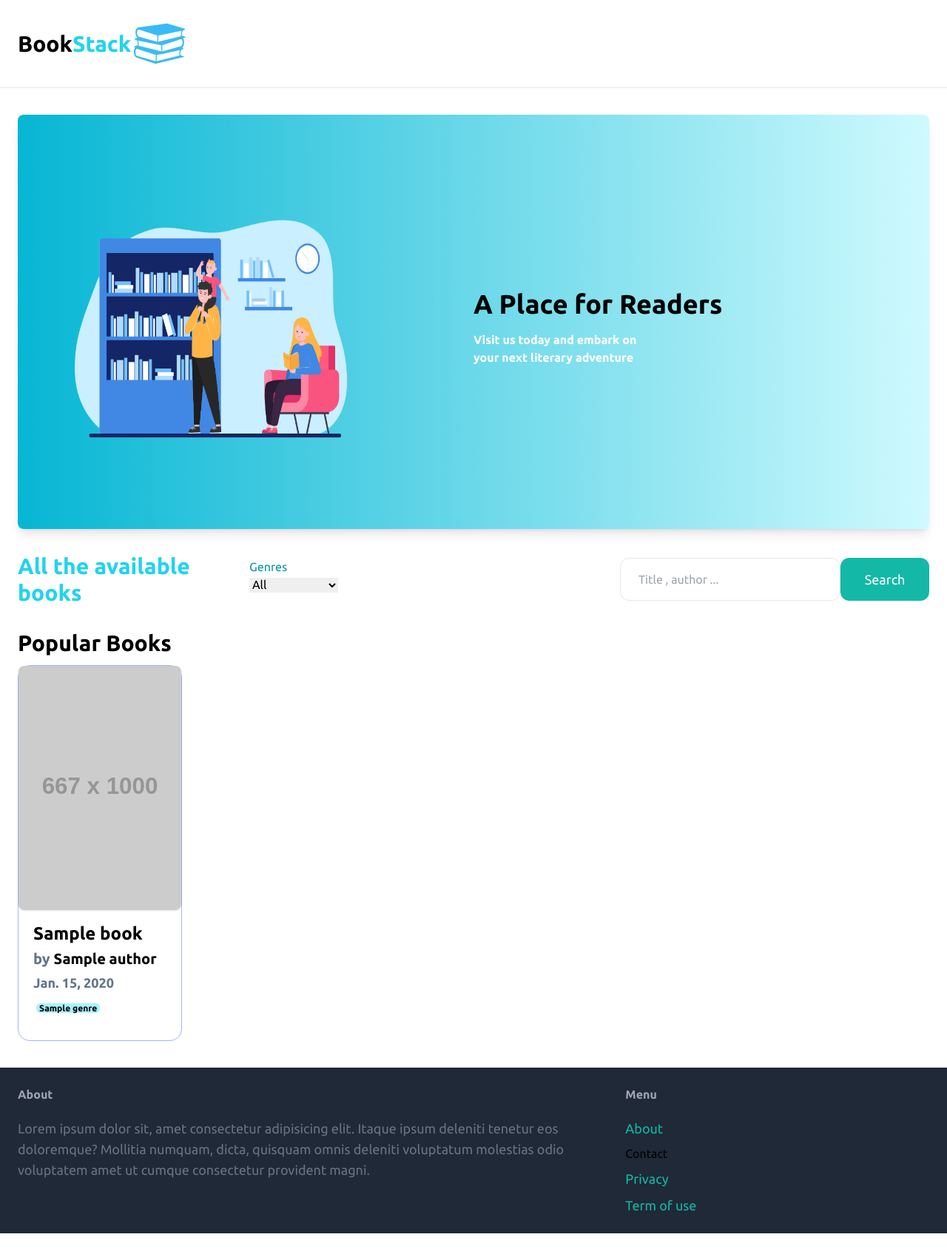
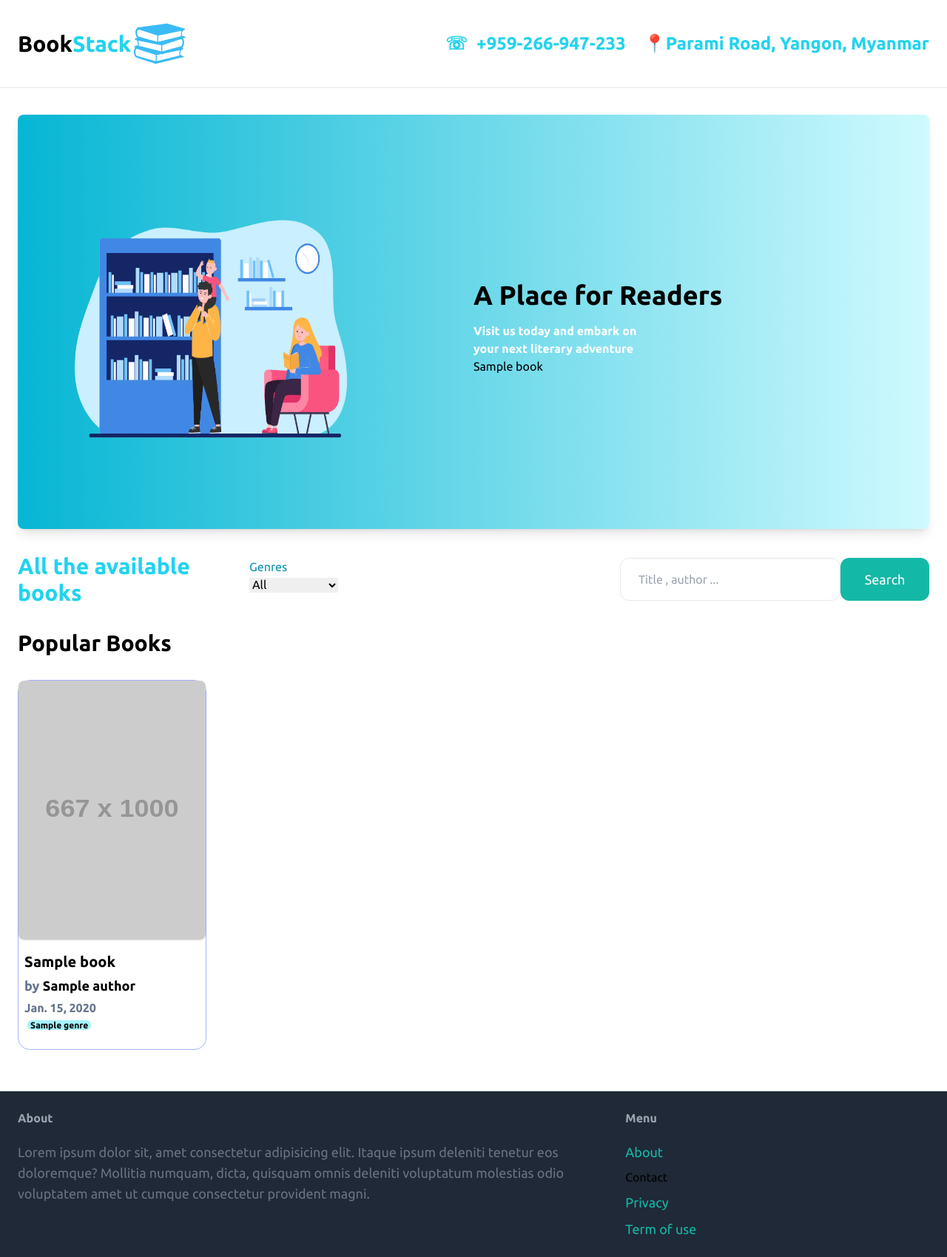
Before and after one commit to KaungMinSett/library_management, a Django app: page / in a window 1280 px wide. Shown: the whole page at 74% size. Before the commit the page ends 1667 px from the top, so only its background shows below. Run offline with Django 5.2, Linux system fonts and the light colour scheme; tables that the repository leaves empty hold one stand-in row (values such as "Sample post"); grey boxes labelled with a size stand in for pictures from a placeholder-image service; some libraries are stand-ins or nearby versions.

Commit message:
card style change and ph,address added

```diff
--- a/library/templates/base.html
+++ b/library/templates/base.html
@@ -8,6 +8,7 @@
     <title>{% block title %}{% endblock %} | BookStack</title>
     <link rel="preconnect" href="https://fonts.googleapis.com">
     <link rel="preconnect" href="https://fonts.gstatic.com" crossorigin>
+    <link rel= "stylesheet" href= "https://maxst.icons8.com/vue-static/landings/line-awesome/font-awesome-line-awesome/css/all.min.css" >
     <link href="https://fonts.googleapis.com/css2?family=Ubuntu:ital,wght@0,300;0,400;0,500;0,700;1,300;1,400;1,500;1,700&display=swap" rel="stylesheet">
     <style>
         * {
@@ -68,7 +69,7 @@
 
 </head>
 <body
-    style="scrollbar-width:none;" !important
+    style="scrollbar-width:none;"
 >
     <nav class="px-6 py-6 flex justify-between items-center border-b border-gray-200">
         <a href="{%url 'library:index'  %}" class="flex flex-row justify-items-center items-center text-3xl font-semibold grow-animate">
@@ -77,8 +78,9 @@
             {% load static %}
             <img src="{% static 'stack.svg' %}" class="w-[70px] h-[70px] grow-animate">
         </a>
-        <div class="space-x-6">
-
+        <div class="space-x-6 flex justify-center items-center">
+           <p class='text-2xl text-cyan-400 font-bold'><span class='mr-3'>&#9743;</span>+959-266-947-233</p>
+           <p class='text-2xl text-cyan-400 font-bold'>&#x1F4CD;Parami Road, Yangon, Myanmar</p>
         </div>
     </nav>
     <div class="px-6 py-6">
--- a/library/templates/books.html
+++ b/library/templates/books.html
@@ -13,6 +13,13 @@
     <h2 class='text-4xl font-bold animate-typing my-4 grow-animate'>A Place for Readers<h2>
     <p class='max-w-[250px] text-white font-bold grow-animate'>Visit us today and embark
       on your next literary adventure</p>
+  </div>
+  <div>
+    {% for book in latest_books %}
+    <div>
+      {{book.title}}
+    </div>
+    {% endfor%}
   </div>
  </div>
 </div>
@@ -41,24 +48,24 @@
 </div>
 
 {% if popular_books %}
-<h1 class='mt-4 font-bold text-start text-3xl'>Popular Books</h1>
+<h1 class='mt-8 font-bold text-start text-3xl'>Popular Books</h1>
 
-<div class='my-3 flex flex-row gap-4 overflow-x-scroll'
+<div class='my-8 flex flex-row gap-4 overflow-x-scroll'
 style='scrollbar-width:none'
 
 >
 
 
 {% for book in popular_books %}
-<a class="min-w-[60vw] sm:min-w-[30vw] md:min-w-[26vw] lg:min-w-[16vw] border border-indigo-300 rounded-2xl hover:shadow-xl hover:shadow-indigo-80 flex flex-col items-start appear-animate"
+<a class="min-w-[60vw] sm:min-w-[30vw] md:min-w-[26vw] lg:min-w-[16vw] border border-indigo-300 rounded-2xl hover:shadow-xl hover:shadow-indigo-80 flex flex-col items-start appear-animate max-h-[500px]"
     href={%url 'library:book_detail' book.id %}>
-    <img src={{'https://fakeimg.pl/667x1000/cc6600'}} class="shadow rounded-lg overflow-hidden  w-full max-h-[330px]" >
+    <img src={{'https://fakeimg.pl/667x1000/cc6600'}} class="shadow rounded-lg overflow-hidden  w-full max-h-[380px]" >
     <div class="my-4">
-        <div class='mx-5 '>
-          <h1 class='mb-1 text-2xl font-bold'>{{book.title}}</h1>
-          <h3 class='mb-1 text-xl text-slate-500 font-semibold'>by <span class='text-black'>{{book.author.name}}</span> </h3>
-          <h4 class='mb-1 text-lg text-slate-500 font-semibold'>{{book.publication_date}}</h4>
-          <h4 class="mb-4 font-bold text-xl">
+        <div class='mx-2'>
+          <h1 class='mb-1 text-xl font-bold'>{{book.title}}</h1>
+          <h3 class='mb-1 text-lg text-slate-500 font-semibold'>by <span class='text-black'>{{book.author.name}}</span> </h3>
+          <h4 class='mb-1 text-small text-slate-500 font-semibold'>{{book.publication_date}}</h4>
+          <h4 class="mb-2 font-bold text-xs">
 
                   {% for genre in book.genre.all %}
                       <span class="text-sky bg-cyan-200 rounded-md text-xs px-1 mx-1">
@@ -70,10 +77,6 @@
 
 
         </div>
-
-        {% comment %} <div class="mt-5">
-            <button type="button" class="inline-flex items-center rounded-md border border-transparent bg-gray-800 px-3 py-2 text-sm font-medium leading-4 text-white shadow-sm hover:bg-gray-900">Add to bucket</button>
-        </div> {% endcomment %}
     </div>
 </a>
 
@@ -82,24 +85,24 @@
 </div>
 {% endif %}
 {%if fantasy_adventure %}
-<h1 class='mt-4 font-bold text-start text-3xl'>Fantasy & Adventure</h1>
+<h1 class='mt-8 font-bold text-start text-3xl'>Fantasy & Adventure</h1>
 
-<div class='my-3 flex flex-row gap-4 overflow-x-scroll'
+<div class='my-8 flex flex-row gap-4 overflow-x-scroll'
 style='scrollbar-width:none'
 
 >
 
 
 {% for book in fantasy_adventure %}
-<a class="min-w-[60vw] sm:min-w-[30vw] md:min-w-[26vw] lg:min-w-[16vw] border border-indigo-300 rounded-2xl hover:shadow-xl hover:shadow-indigo-80 flex flex-col items-start"
+<a class="min-w-[60vw] sm:min-w-[30vw] md:min-w-[26vw] lg:min-w-[16vw] border border-indigo-300 rounded-2xl hover:shadow-xl hover:shadow-indigo-80 flex flex-col items-start appear-animate max-h-[500px]"
     href={%url 'library:book_detail' book.id %}>
-    <img src={{'https://fakeimg.pl/667x1000/cc6600'}} class="shadow rounded-lg overflow-hidden  w-full max-h-[270px]" >
-    <div class="my-4 mx-4 ">
-        <div class='mx-5 '>
-          <h1 class='mb-4 text-2xl font-bold'>{{book.title}}</h1>
-          <h3 class='mb-4 text-xl text-slate-500 font-semibold'>by <span class='text-black'>{{book.author.name}}</span> </h3>
-          <h4 class='mb-4 text-lg text-slate-500 font-semibold'>{{book.publication_date}}</h4>
-          <h4 class="font-bold text-xl">
+    <img src={{'https://fakeimg.pl/667x1000/cc6600'}} class="shadow rounded-lg overflow-hidden  w-full max-h-[380px]" >
+    <div class="my-4">
+        <div class='mx-2'>
+          <h1 class='mb-1 text-xl font-bold'>{{book.title}}</h1>
+          <h3 class='mb-1 text-lg text-slate-500 font-semibold'>by <span class='text-black'>{{book.author.name}}</span> </h3>
+          <h4 class='mb-1 text-small text-slate-500 font-semibold'>{{book.publication_date}}</h4>
+          <h4 class="mb-2 font-bold text-xs">
 
                   {% for genre in book.genre.all %}
                       <span class="text-sky bg-cyan-200 rounded-md text-xs px-1 mx-1">
@@ -111,10 +114,6 @@
 
 
         </div>
-
-        {% comment %} <div class="mt-5">
-            <button type="button" class="inline-flex items-center rounded-md border border-transparent bg-gray-800 px-3 py-2 text-sm font-medium leading-4 text-white shadow-sm hover:bg-gray-900">Add to bucket</button>
-        </div> {% endcomment %}
     </div>
 </a>
 
@@ -124,51 +123,19 @@
 {% endif %}
 {% if action_drama %}
 
-<h1 class='mt-4 font-bold text-start text-3xl'>Action & Drama</h1>
-<div class='my-3 flex flex-row gap-4 overflow-x-scroll' style='scrollbar-width:none'>
+<h1 class='mt-8 font-bold text-start text-3xl'>Action & Drama</h1>
+<div class='my-8 flex flex-row gap-4 overflow-x-scroll' style='scrollbar-width:none'>
 
   {% for book in action_drama %}
-  <a class="min-w-[60vw] sm:min-w-[30vw] md:min-w-[26vw] lg:min-w-[16vw] border border-indigo-300 rounded-2xl hover:shadow-xl hover:shadow-indigo-80 flex flex-col items-start book-card"
-      href={%url 'library:book_detail' book.id %}>
-      <img src={{'https://fakeimg.pl/667x1000/cc6600'}} class="shadow rounded-lg overflow-hidden  w-full max-h-[270px]" >
-      <div class="my-4 mx-4 ">
-          <div class='mx-5 '>
-            <h1 class='mb-4 text-2xl font-bold'>{{book.title}}</h1>
-            <h3 class='mb-4 text-xl text-slate-500 font-semibold'>by <span class='text-black'>{{book.author.name}}</span> </h3>
-            <h4 class='mb-4 text-lg text-slate-500 font-semibold'>{{book.publication_date}}</h4>
-            <h4 class="font-bold text-xl">
-                {% for genre in book.genre.all %}
-                    <span class="text-sky bg-cyan-200 rounded-md text-xs px-1 mx-1">
-                        {{ genre.name }}
-                    </span>
-                {% endfor %}
-            </h4>
-          </div>
-      </div>
-  </a>
-  {% endfor %}
-
-  </div>
-{% endif %}
-{% if mystery_thriller %}
-<h1 class='mt-4 font-bold text-start text-3xl'>Mystery & Thriller</h1>
-
-<div class='my-3 flex flex-row gap-4 overflow-x-scroll'
-style='scrollbar-width:none'
-
->
-
-
-{% for book in mystery_thriller %}
-<a class="min-w-[60vw] sm:min-w-[30vw] md:min-w-[26vw] lg:min-w-[16vw] border border-indigo-300 rounded-2xl hover:shadow-xl hover:shadow-indigo-80 flex flex-col items-start"
+  <a class="min-w-[60vw] sm:min-w-[30vw] md:min-w-[26vw] lg:min-w-[16vw] border border-indigo-300 rounded-2xl hover:shadow-xl hover:shadow-indigo-80 flex flex-col items-start appear-animate max-h-[500px]"
     href={%url 'library:book_detail' book.id %}>
-    <img src={{'https://fakeimg.pl/667x1000/cc6600'}} class="shadow rounded-lg overflow-hidden  w-full max-h-[400px]" >
-    <div class="my-4 mx-4 ">
-        <div class='mx-5 '>
-          <h1 class='mb-2 text-2xl font-bold'>{{book.title}}</h1>
-          <h3 class='mb-2 text-xl text-slate-500 font-semibold'>by <span class='text-black'>{{book.author.name}}</span> </h3>
-          <h4 class='mb-2 text-lg text-slate-500 font-semibold'>{{book.publication_date}}</h4>
-          <h4 class="font-bold text-xl">
+    <img src={{'https://fakeimg.pl/667x1000/cc6600'}} class="shadow rounded-lg overflow-hidden  w-full max-h-[380px]" >
+    <div class="my-4">
+        <div class='mx-2'>
+          <h1 class='mb-1 text-xl font-bold'>{{book.title}}</h1>
+          <h3 class='mb-1 text-lg text-slate-500 font-semibold'>by <span class='text-black'>{{book.author.name}}</span> </h3>
+          <h4 class='mb-1 text-small text-slate-500 font-semibold'>{{book.publication_date}}</h4>
+          <h4 class="mb-2 font-bold text-xs">
 
                   {% for genre in book.genre.all %}
                       <span class="text-sky bg-cyan-200 rounded-md text-xs px-1 mx-1">
@@ -180,18 +147,47 @@
 
 
         </div>
-
-        {% comment %} <div class="mt-5">
-            <button type="button" class="inline-flex items-center rounded-md border border-transparent bg-gray-800 px-3 py-2 text-sm font-medium leading-4 text-white shadow-sm hover:bg-gray-900">Add to bucket</button>
-        </div> {% endcomment %}
     </div>
 </a>
+  {% endfor %}
 
+  </div>
+{% endif %}
+{% if mystery_thriller %}
+<h1 class='mt-8 font-bold text-start text-3xl'>Mystery & Thriller</h1>
+
+<div class='my-8 flex flex-row gap-4 overflow-x-scroll'
+style='scrollbar-width:none'
+
+>
+
+
+{% for book in mystery_thriller %}
+<a class="min-w-[60vw] sm:min-w-[30vw] md:min-w-[26vw] lg:min-w-[16vw] border border-indigo-300 rounded-2xl hover:shadow-xl hover:shadow-indigo-80 flex flex-col items-start appear-animate max-h-[500px]"
+    href={%url 'library:book_detail' book.id %}>
+    <img src={{'https://fakeimg.pl/667x1000/cc6600'}} class="shadow rounded-lg overflow-hidden  w-full max-h-[380px]" >
+    <div class="my-4">
+        <div class='mx-2'>
+          <h1 class='mb-1 text-xl font-bold'>{{book.title}}</h1>
+          <h3 class='mb-1 text-lg text-slate-500 font-semibold'>by <span class='text-black'>{{book.author.name}}</span> </h3>
+          <h4 class='mb-1 text-small text-slate-500 font-semibold'>{{book.publication_date}}</h4>
+          <h4 class="mb-2 font-bold text-xs">
+
+                  {% for genre in book.genre.all %}
+                      <span class="text-sky bg-cyan-200 rounded-md text-xs px-1 mx-1">
+                          {{ genre.name }}
+                      </span>
+                  {% endfor %}
+
+          </h4>
+
+
+        </div>
+    </div>
+</a>
 {% endfor%}
 
 </div>
 {% endif %}
 
-
-
 {% endblock %}
```
